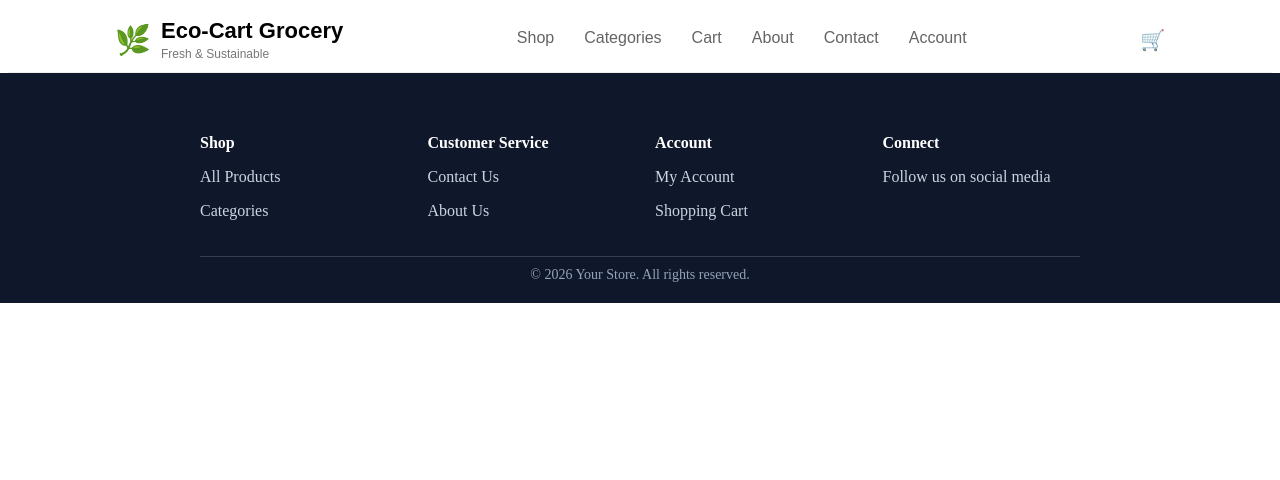
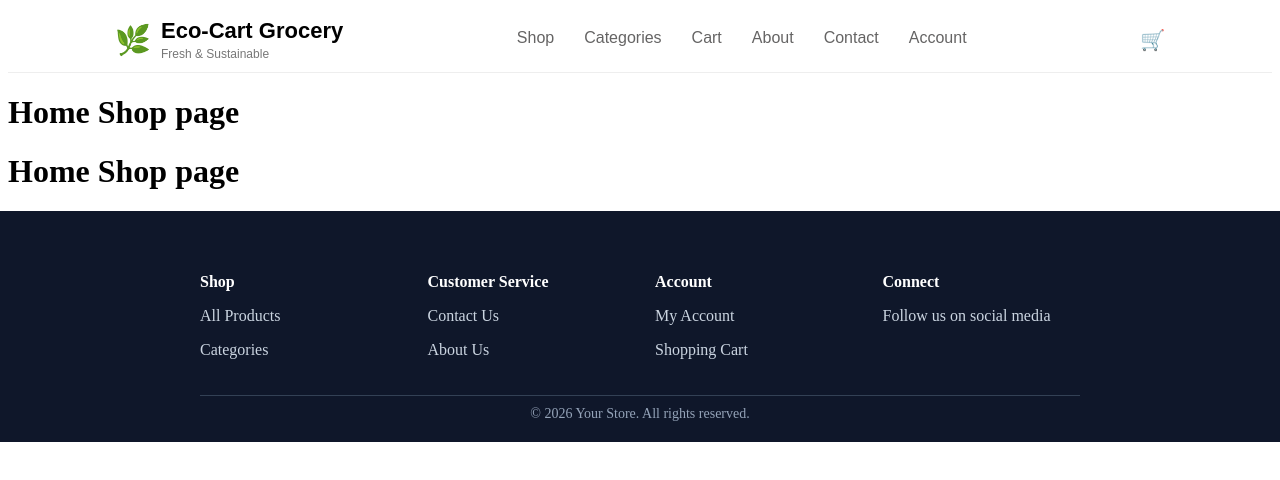
Before and after one commit to Ged45/Eco-Cart-Grocery, a React (Vite) app: page / in a window 1280 px wide. Shown: the top 480 px of the page. Built offline with nearby package versions, Linux system fonts and the light colour scheme.

Commit message:
HomeShop Page with route and initial page content has been added.

```diff
--- a/src/App.jsx
+++ b/src/App.jsx
@@ -1,17 +1,15 @@
-import React from "react";
 import { Outlet } from "react-router-dom";
 import Header from "./components/Header";
 import Footer from "./components/Footer";
+import HomeShop from "./pages/home-shope";
 
 function App() {
   return (
     <>
       <Header />
-      <Outlet /> {/* pages goes here*/
-
-
-
-      }
+      <Outlet />
+      <HomeShop/>
+      {/* add ur pages here */}
       <Footer />
     </>
   );
--- a/src/main.jsx
+++ b/src/main.jsx
@@ -1,4 +1,3 @@
-import React from "react";
 import ReactDOM from "react-dom/client";
 import { RouterProvider } from "react-router-dom";
 import router from "./routes";
--- /dev/null
+++ b/src/pages/home-shope.jsx
@@ -0,0 +1,11 @@
+const HomeShop = () =>
+{
+    return(
+        <>
+            <div>
+                <h1>Home Shop page</h1>
+            </div>
+        </>
+    )
+}
+export default HomeShop;
--- a/src/routes.jsx
+++ b/src/routes.jsx
@@ -1,5 +1,6 @@
 import { createBrowserRouter } from "react-router-dom";
 import App from "./App";
+import HomeShop from "./pages/home-shope";
 
 // Pages
 
@@ -9,7 +10,10 @@ const router = createBrowserRouter([
     path: "/",
     element: <App />, // Layout (Navbar + Footer)
     children: [
-
+     {
+        path: "/",
+        element: <HomeShop />,
+      },
 
 
     ],
```
